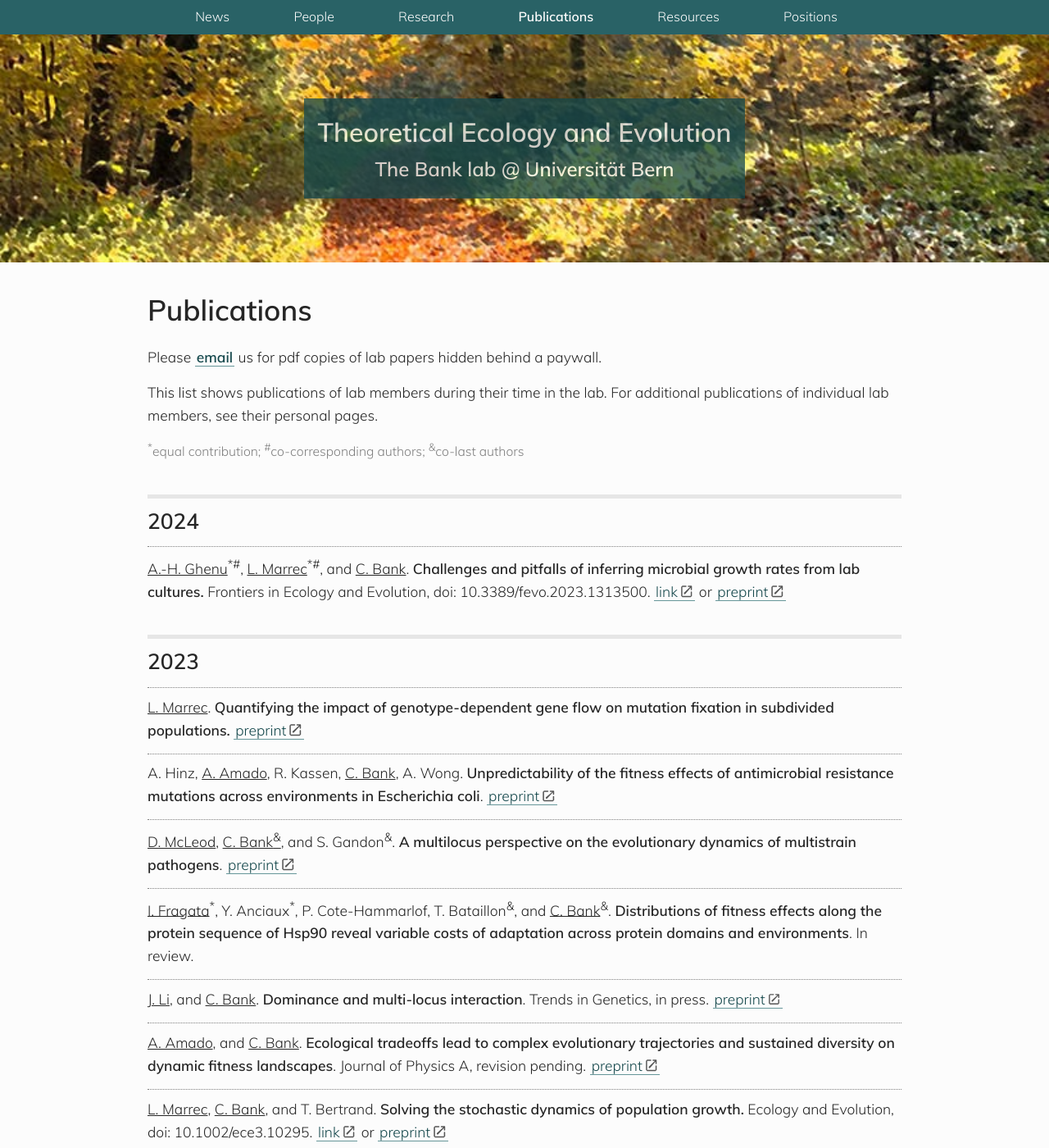
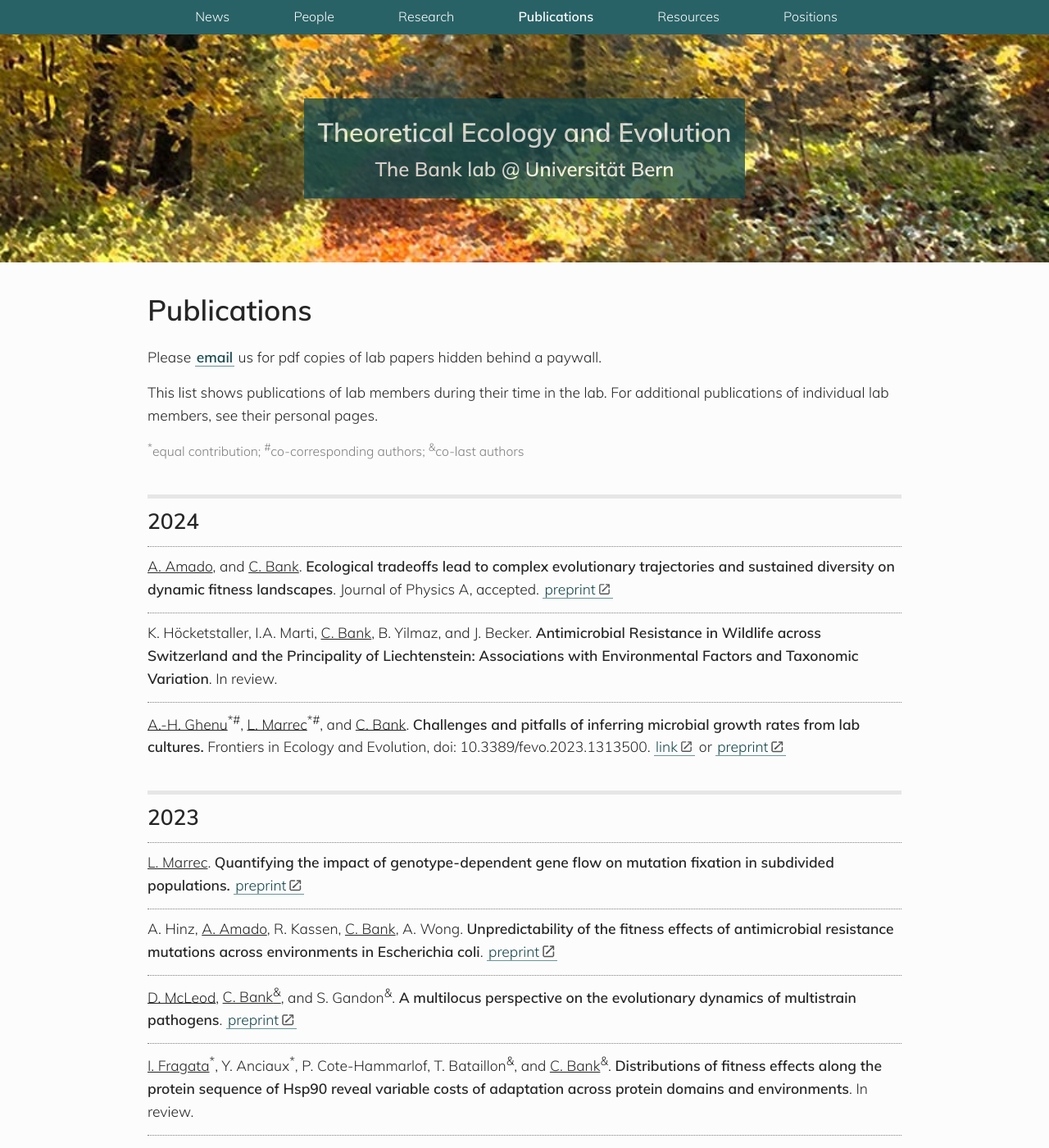
Before and after one commit to banklab/banklab.github.io, a Jekyll site: the page built from publications.md, in a window 1280 px wide and 1400 px high. Shown: the whole window at 82% size. Built offline with Jekyll 4.4.1, drawn with Linux system fonts in a browser that asks for light colours; some web fonts are replaced.

Commit message:
Update publications.md
Paper updates

```diff
--- a/publications.md
+++ b/publications.md
@@ -21,6 +21,10 @@ https://kramdown.gettalong.org/syntax.html#html-blocks
 
 ## 2024
 
+<u>A. Amado</u>, and <u>C. Bank</u>. **Ecological tradeoffs lead to complex evolutionary trajectories and sustained diversity on dynamic fitness landscapes**. Journal of Physics A, accepted. [preprint](https://www.biorxiv.org/content/10.1101/2023.10.11.561986v1.abstract)
+
+K. Höcketstaller, I.A. Marti, <u>C. Bank</u>, B. Yilmaz, and J. Becker. **Antimicrobial Resistance in Wildlife across Switzerland and the Principality of Liechtenstein: Associations with Environmental Factors and Taxonomic Variation**. In review.
+
 <u>A.-H. Ghenu</u><sup>*#</sup>, <u>L. Marrec</u><sup>*#</sup>, and <u>C. Bank</u>. **Challenges and pitfalls of inferring microbial growth rates from lab cultures.** Frontiers in Ecology and Evolution, doi: 10.3389/fevo.2023.1313500. [link](https://www.frontiersin.org/articles/10.3389/fevo.2023.1313500/full?&utm_source=Email_to_authors_&utm_medium=Email&utm_content=T1_11.5e1_author&utm_campaign=Email_publication&field=&journalName=Frontiers_in_Ecology_and_Evolution&id=1313500) or [preprint](https://www.biorxiv.org/content/10.1101/2022.06.24.497412)
 
 ## 2023
@@ -34,8 +38,6 @@ A. Hinz, <u>A. Amado</u>, R. Kassen, <u>C. Bank</u>, A. Wong. **Unpredictability
 <u>I. Fragata</u><sup>*</sup>, Y. Anciaux<sup>*</sup>, P. Cote-Hammarlof, T. Bataillon<sup>&</sup>, and <u>C. Bank</u><sup>&</sup>. **Distributions of fitness effects along the protein sequence of Hsp90 reveal variable costs of adaptation across protein domains and environments**. In review.
 
 <u>J. Li</u>, and <u>C. Bank</u>. **Dominance and multi-locus interaction**. Trends in Genetics, in press. [preprint](https://arxiv.org/abs/2310.04730)
-
-<u>A. Amado</u>, and <u>C. Bank</u>. **Ecological tradeoffs lead to complex evolutionary trajectories and sustained diversity on dynamic fitness landscapes**. Journal of Physics A, revision pending. [preprint](https://www.biorxiv.org/content/10.1101/2023.10.11.561986v1.abstract)
 
 <u>L. Marrec</u>, <u>C. Bank</u>, and T. Bertrand. **Solving the stochastic dynamics of population growth.** Ecology and Evolution, doi: 10.1002/ece3.10295. [link](http://dx.doi.org/10.1002/ece3.10295) or [preprint](https://www.biorxiv.org/content/10.1101/2022.11.15.516663v1)
 
```
